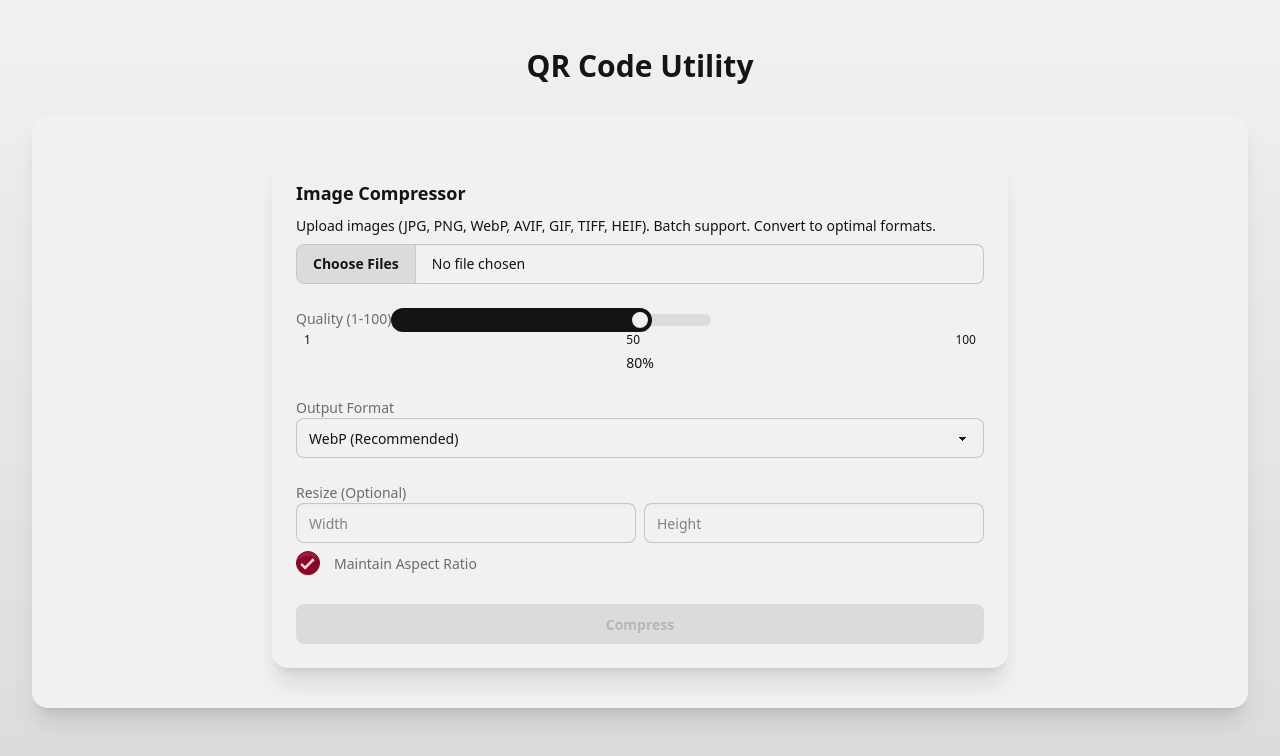
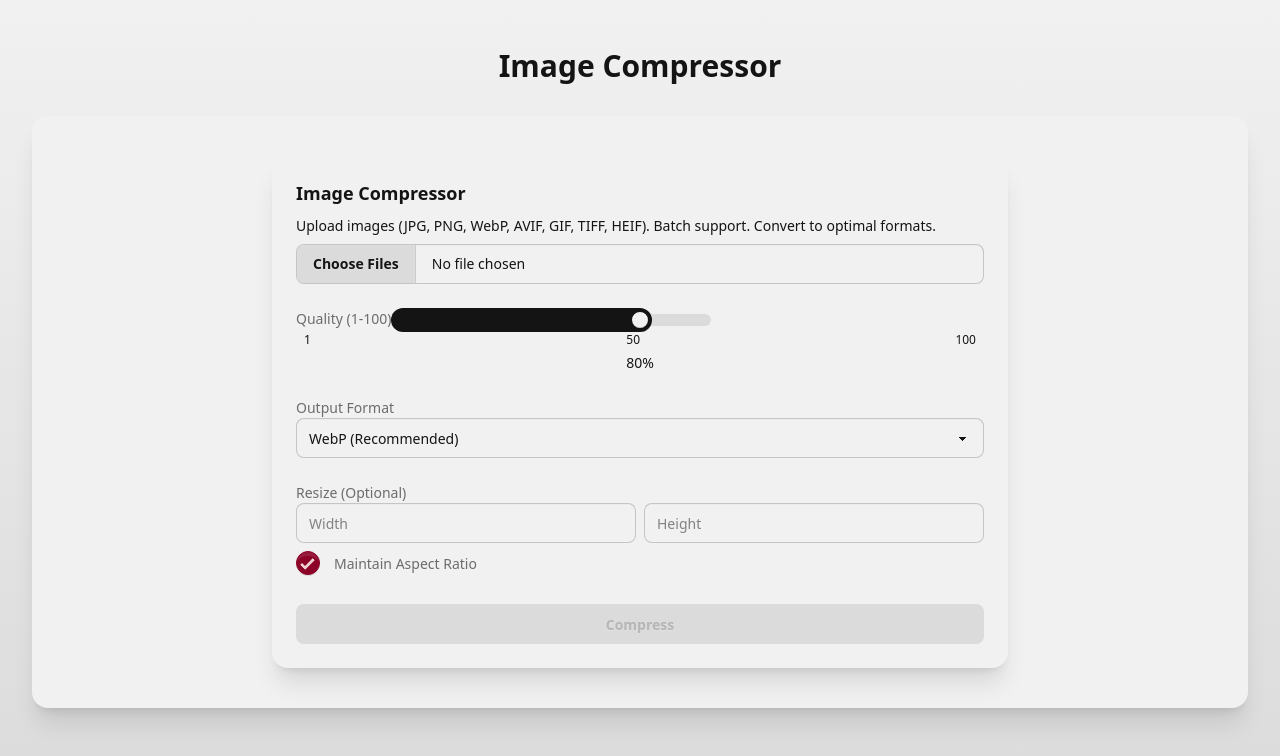
Before and after one commit to RahulSingh225/veridian, a Next.js app: page /tools/img-compress in a window 1280 px wide. Shown: the top 756 px of the page. Built offline with nearby package versions, Linux system fonts and the light colour scheme.

Commit message:
seo. added

```diff
--- a/package.json
+++ b/package.json
@@ -15,6 +15,7 @@
     "@faker-js/faker": "^10.0.0",
     "@mui/material": "^7.3.2",
     "@tailwindcss/typography": "^0.5.16",
+    "@vercel/analytics": "^1.5.0",
     "@vercel/speed-insights": "^1.2.0",
     "archiver": "^7.0.1",
     "clean-css": "^5.3.3",
--- a/src/app/layout.tsx
+++ b/src/app/layout.tsx
@@ -2,6 +2,7 @@ import type { Metadata } from "next";
 import { Geist, Geist_Mono } from "next/font/google";
 import "./globals.css";
 import { SpeedInsights } from "@vercel/speed-insights/next"
+import { Analytics } from "@vercel/analytics/next"
 const geistSans = Geist({
   variable: "--font-geist-sans",
   subsets: ["latin"],
@@ -12,9 +13,22 @@ const geistMono = Geist_Mono({
   subsets: ["latin"],
 });
 
+
 export const metadata: Metadata = {
-  title: "Veridian",
-  description: "All-in-One Tools Platform",
+  title: 'Veridian - Productivity Tools & Converters',
+  description: 'Free online tools and converters for productivity: unit converters, PDF tools, image editors, and more.',
+  keywords: ['productivity tools', 'unit converter', 'pdf converter', 'image editor'],
+  openGraph: {
+    title: 'Veridian Productivity Tools',
+    description: 'Boost your workflow with free converters and tools.',
+    images: '/og-image.png',  // Add a 1200x630 image in /public
+    url: 'https://veridian.buzz',
+    type: 'website',
+  },
+  twitter: {
+    card: 'summary_large_image',
+    site: '@veridianbuzz',  // Update with your handle
+  },
 };
 const themelist = [      'light',
       'dark',
@@ -61,6 +75,7 @@ const randomValue = themelist[Math.floor(Math.random() * themelist.length)];
 
         {children}
       </body>
+      <Analytics mode="production" />
     </html>
   );
 }
--- /dev/null
+++ b/src/app/robots.ts
@@ -0,0 +1,11 @@
+import { MetadataRoute } from 'next';
+
+export default function robots(): MetadataRoute.Robots {
+  return {
+    rules: {
+      userAgent: '*',
+      allow: '/',
+    },
+    sitemap: 'https://veridian.buzz/sitemap.xml',
+  };
+}
--- /dev/null
+++ b/src/app/sitemap.ts
@@ -0,0 +1,35 @@
+import { MetadataRoute } from 'next';
+
+export default function sitemap(): MetadataRoute.Sitemap {
+  const tools = [
+    'json-formatter',
+    'pdf-to-word',
+    'regex-tester',
+    'base64-utility',
+    'qr-utility',
+    'url-encode',
+    'color-pallette',
+    'csv-json-yaml',
+    'html-css-js',
+    'icon-generate',
+    'img-compress',
+    'mock-data',
+    'uuid-pass',
+    'time-convert',
+  ];
+
+  return [
+    {
+      url: 'https://veridian.buzz',
+      lastModified: new Date(),
+      changeFrequency: 'weekly' as const,
+      priority: 1,
+    },
+    ...tools.map((slug) => ({
+      url: `https://veridian.buzz/tools/${slug}`,
+      lastModified: new Date(),
+      changeFrequency: 'monthly' as const,
+      priority: 0.8,
+    })),
+  ];
+}
--- a/src/app/tools/[slug]/page.tsx
+++ b/src/app/tools/[slug]/page.tsx
@@ -12,30 +12,54 @@ import PdfToWordConverter from '@/components/PdfToWordConverter';
 import RegexTester from '@/components/RegexTester';
 import TimestampConverter from '@/components/TimestampConverter';
 import URLEncoderDecoder from '@/components/UrlEncoderDecoder';
+import { Metadata } from 'next';
 import { notFound } from 'next/navigation';
 
 // Define your tools slugs and metadata
 const tools = {
-  'json-formatter': { component: JsonFormatter, title: 'JSON Formatter' },
+  'json-formatter': { component: JsonFormatter, title: 'JSON Formatter & Validator' },
   'pdf-to-word': { component: PdfToWordConverter, title: 'PDF to Word Converter' },
   'regex-tester': { component: RegexTester, title: 'Regex Tester & Builder' },
   'base64-utility': { component: Base64Utility, title: 'Base64 Encoder/Decoder' },
-  'qr-utility': { component: QRCodeTool, title: 'QR Code Utility' },
-  'url-encode': { component: URLEncoderDecoder, title: 'QR Code Utility' },
+  'qr-utility': { component: QRCodeTool, title: 'QR Code Generator' },
+  'url-encode': { component: URLEncoderDecoder, title: 'URL Encoder/Decoder' },
   'color-pallette': { component: ColorPaletteGenerator, title: 'Smart Color Palette Generator' },
-  'csv-json-yaml': { component: ConverterTool, title: 'QR Code Utility' },
-  'html-css-js': { component: MinifierTool, title: 'QR Code Utility' },
-  'icon-generate': { component: IconGenerator, title: 'QR Code Utility' },
-  'img-compress': { component: ImageCompressor, title: 'QR Code Utility' },
-  'mock-data': { component: MockDataGenerator, title: 'QR Code Utility' },
-  'uuid-pass': { component: PasswordUUIDGenerator, title: 'QR Code Utility' },
-  'time-convert': { component: TimestampConverter, title: 'QR Code Utility' },
-
-  // Add more: base64, app-icon-generator, markdown-to-html, html-viewer, etc.
+  'csv-json-yaml': { component: ConverterTool, title: 'CSV/JSON/YAML Converter' },
+  'html-css-js': { component: MinifierTool, title: 'HTML/CSS/JS Minifier' },
+  'icon-generate': { component: IconGenerator, title: 'App Icon Generator' },
+  'img-compress': { component: ImageCompressor, title: 'Image Compressor' },
+  'mock-data': { component: MockDataGenerator, title: 'Mock Data Generator' },
+  'uuid-pass': { component: PasswordUUIDGenerator, title: 'Password & UUID Generator' },
+  'time-convert': { component: TimestampConverter, title: 'Timestamp Converter' },
 };
 
 export async function generateStaticParams() {
   return Object.keys(tools).map((slug) => ({ slug }));
+}
+
+
+export async function generateMetadata({ params }: { params: { slug: string } }): Promise<Metadata> {
+  const tool = tools[params.slug as keyof typeof tools];
+  if (!tool) return { title: 'Tool Not Found - Veridian' };
+
+  return {
+    title: `${tool.title} - Veridian`,
+    description: `Free ${tool.title} tool by Veridian. Boost productivity with our easy-to-use online utility.`,
+    keywords: [tool.title.toLowerCase(), 'productivity', 'converter', 'tool', 'veridian'],
+    openGraph: {
+      title: `${tool.title} - Veridian`,
+      description: `Use Veridian's ${tool.title} for seamless productivity tasks.`,
+      url: `https://veridian.buzz/tools/${params.slug}`,
+      type: 'website',
+      images: `/images/tools/${params.slug}.png`, // Add 1200x630 images in /public/images/tools/
+    },
+    twitter: {
+      card: 'summary_large_image',
+      title: `${tool.title} - Veridian`,
+      description: `Try Veridian's ${tool.title} for free!`,
+      images: `/images/tools/${params.slug}.png`,
+    },
+  };
 }
 
 export default async function ToolPage({ params }: { params: { slug: string } }) {
@@ -56,6 +80,20 @@ export default async function ToolPage({ params }: { params: { slug: string } })
           </div>
         </div>
       </div>
+      <script
+        type="application/ld+json"
+        dangerouslySetInnerHTML={{
+          __html: JSON.stringify({
+            '@context': 'https://schema.org',
+            '@type': 'WebApplication',
+            name: tool.title,
+            description: `Free ${tool.title} tool by Veridian for productivity tasks.`,
+            url: `https://veridian.buzz/tools/${params.slug}`,
+            applicationCategory: 'Utilities',
+            operatingSystem: 'Web',
+          }),
+        }}
+      />
     </div>
   );
 }
```
Also changed, not shown: 1 other file (tests, documents, lock files or other folders).
